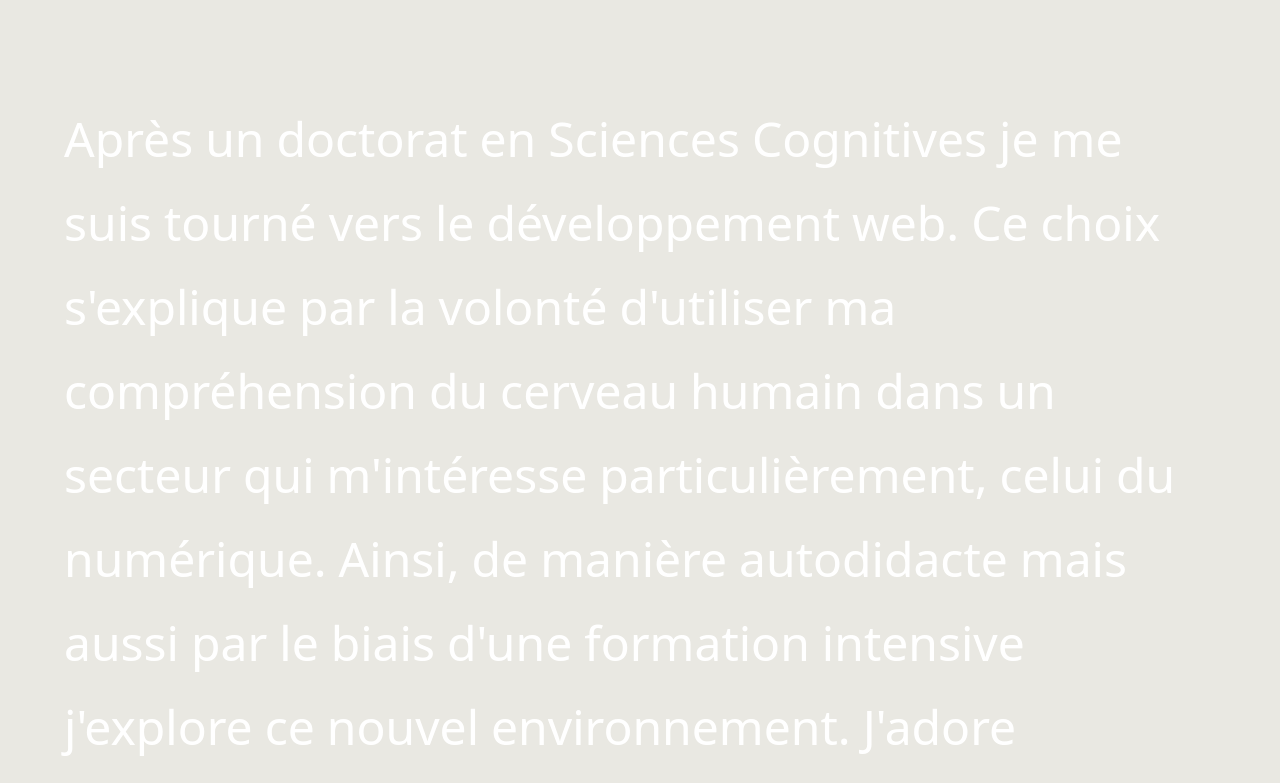
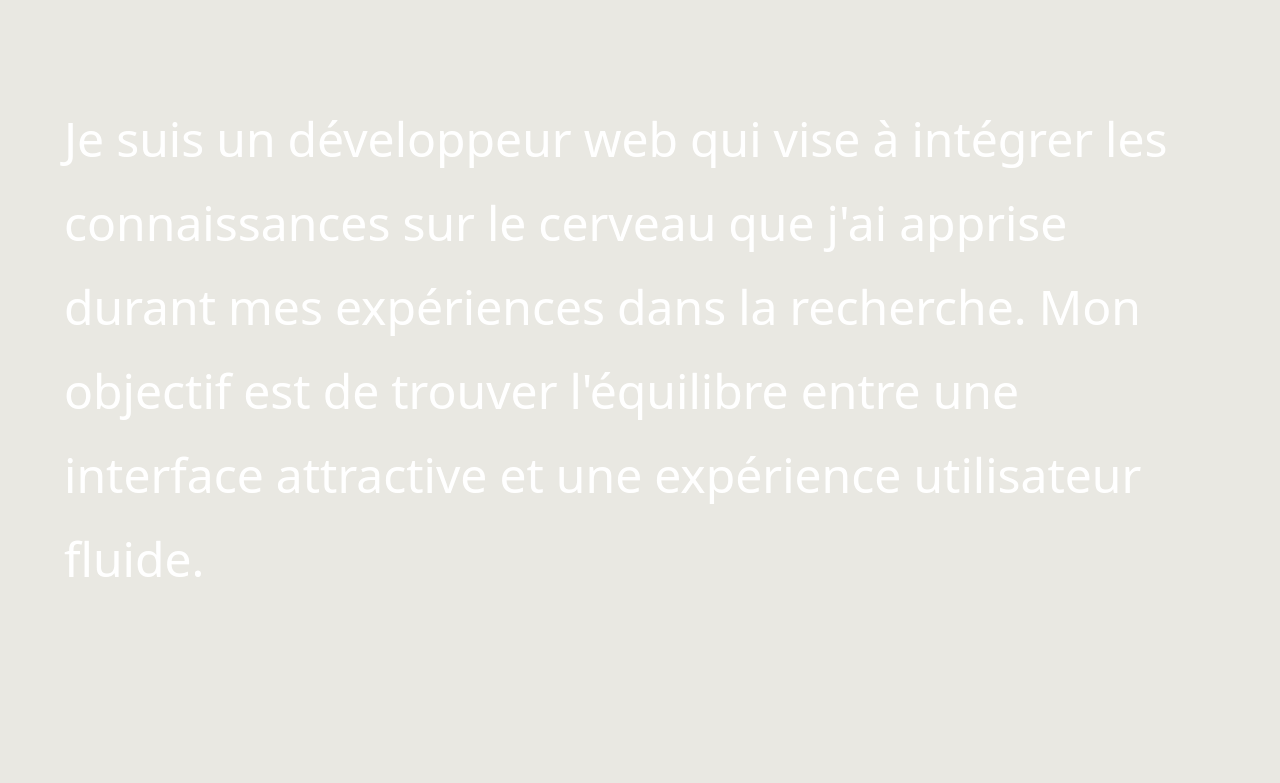
Before and after one commit to SebastienLaurentt/Portfolio-V2, a Next.js app: page / in a window 1280 px wide. Shown: the part 1217-2000 px from the top of the page. Built offline with nearby package versions, Linux system fonts and the light colour scheme.

Commit message:
update Presentation content

```diff
--- a/components/LandingSections/Presentation/Presentation.tsx
+++ b/components/LandingSections/Presentation/Presentation.tsx
@@ -10,23 +10,7 @@ const Presentation = () => {
         titleHighlight="développement"
       />
 
-      <WordAnimaton paragraph="Après un doctorat en Sciences Cognitives je me suis tourné vers le développement web. Ce choix s'explique par la volonté d'utiliser ma compréhension du cerveau humain dans un secteur qui m'intéresse particulièrement, celui du numérique. Ainsi, de manière autodidacte mais aussi par le biais d'une formation intensive j'explore ce nouvel environnement. J'adore découvrir et apprendre à réaliser de nouvelles fonctionnalités pouvant améliorer l'expérience des utilisateurs." />
-      {/* <div className="text-md md:text-xl lg:text-3xl xl:text-4xl leading-8 md:leading-[48px] lg:leading-[64px] xl:leading-[72px]">
-      Après un doctorat en{" "}
-      <span className="text-tertiary-foreground"> Sciences Cognitives</span>{" "}
-      je me suis tourné vers le développement web. Ce choix s&apos;explique
-      par la volonté d&apos;utiliser ma compréhension du
-      <span className="text-tertiary-foreground"> cerveau humain</span> dans
-      un secteur qui m&apos;intéresse particulièrement, celui du{" "}
-      <span className="text-tertiary-foreground"> numérique</span>. Ainsi,
-      de manière autodidacte mais aussi par le biais d&apos;une formation
-      intensive j&apos;explore ce nouvel environnement. J&apos;adore
-      découvrir et apprendre à réaliser de{" "}
-      <span className="text-tertiary-foreground">
-        nouvelles fonctionnalités
-      </span>{" "}
-      pouvant améliorer l&apos;expérience des utilisateurs.
-    </div> */}
+      <WordAnimaton paragraph="Je suis un développeur web qui vise à intégrer les connaissances sur le cerveau que j'ai apprise durant mes expériences dans la recherche. Mon objectif est de trouver l'équilibre entre une interface attractive et une expérience utilisateur fluide. " />
     </Section>
   );
 };
```
